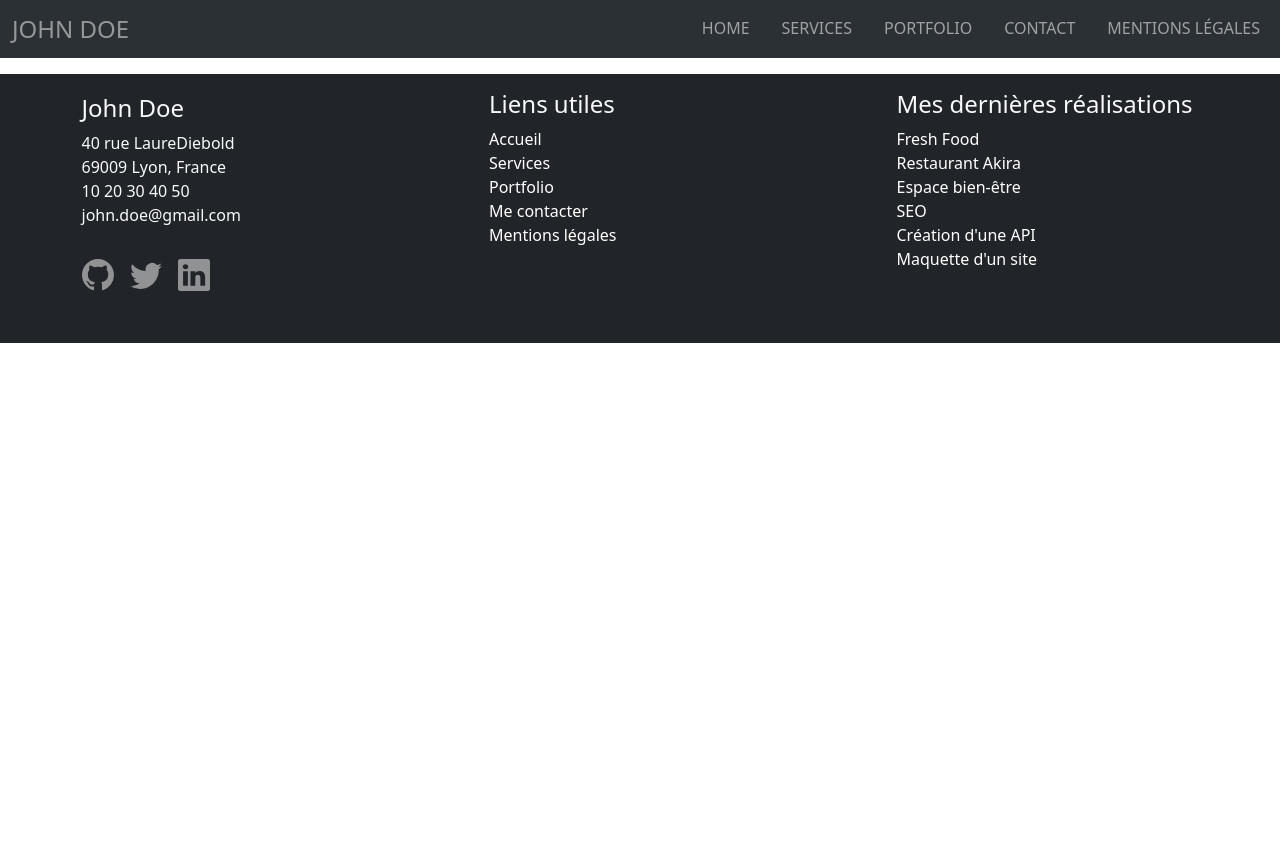
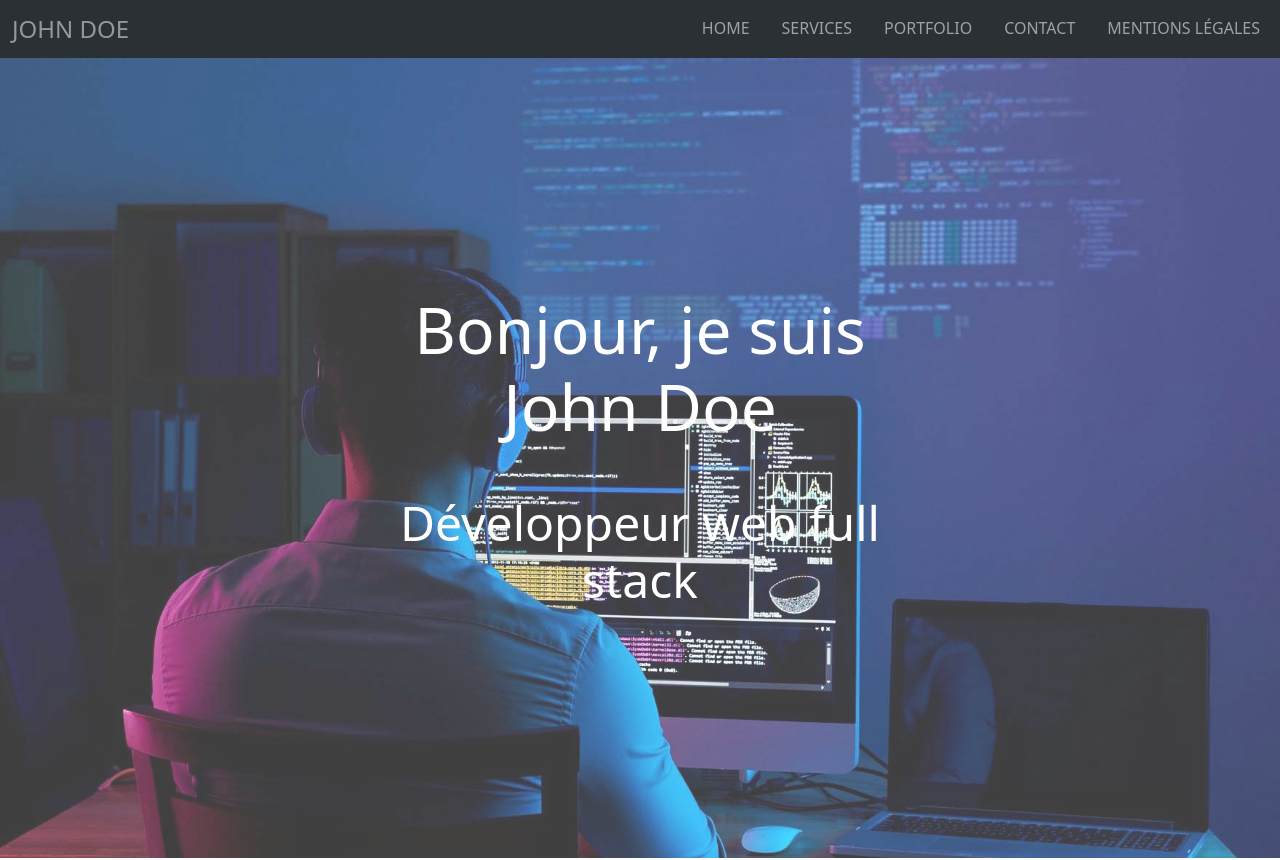
Before and after one commit to Toon-mo/Morieux_Tony_devoir_5_portfolio_John_Doe_react, a React (Create React App) app: page / in a window 1280 px wide. Shown: the top 860 px of the page. Before the commit the page ends 800 px from the top, so only its background shows below. Built offline with nearby package versions, Linux system fonts and the light colour scheme.

Commit message:
Creation du component Homeheader et ajout à la page d'accueil

```diff
--- a/src/Pages/Accueil.js
+++ b/src/Pages/Accueil.js
@@ -1,11 +1,13 @@
 import React from "react";
 import Navigation from "../components/Navigation";
 import Footer from "../components/Footer";
+import HomeHeader from "../components/HomeHeader";
 
 const Accueil = () => {
   return (
     <div>
       <Navigation />
+      <HomeHeader />
       <Footer />
     </div>
   );
--- /dev/null
+++ b/src/components/HomeHeader.js
@@ -0,0 +1,24 @@
+import React from "react";
+import headerImg from "../assets/images/hero-bg.jpg";
+
+const HomeHeader = () => {
+  return (
+    <div>
+      <div className="container-fluid p-0 position-relative">
+        <img
+          src={headerImg}
+          className="img-fluid w-100 opacity-75"
+          alt="bg img"
+          style={{ height: "100vh", objectFit: "cover" }}
+        />
+
+        <div className="position-absolute top-50 start-50 translate-middle text-white text-center p-5">
+          <h1 className="display-3 mb-5">Bonjour, je suis John Doe</h1>
+          <h2 className="display-5 mb-3">Développeur web full stack</h2>
+        </div>
+      </div>
+    </div>
+  );
+};
+
+export default HomeHeader;
```
